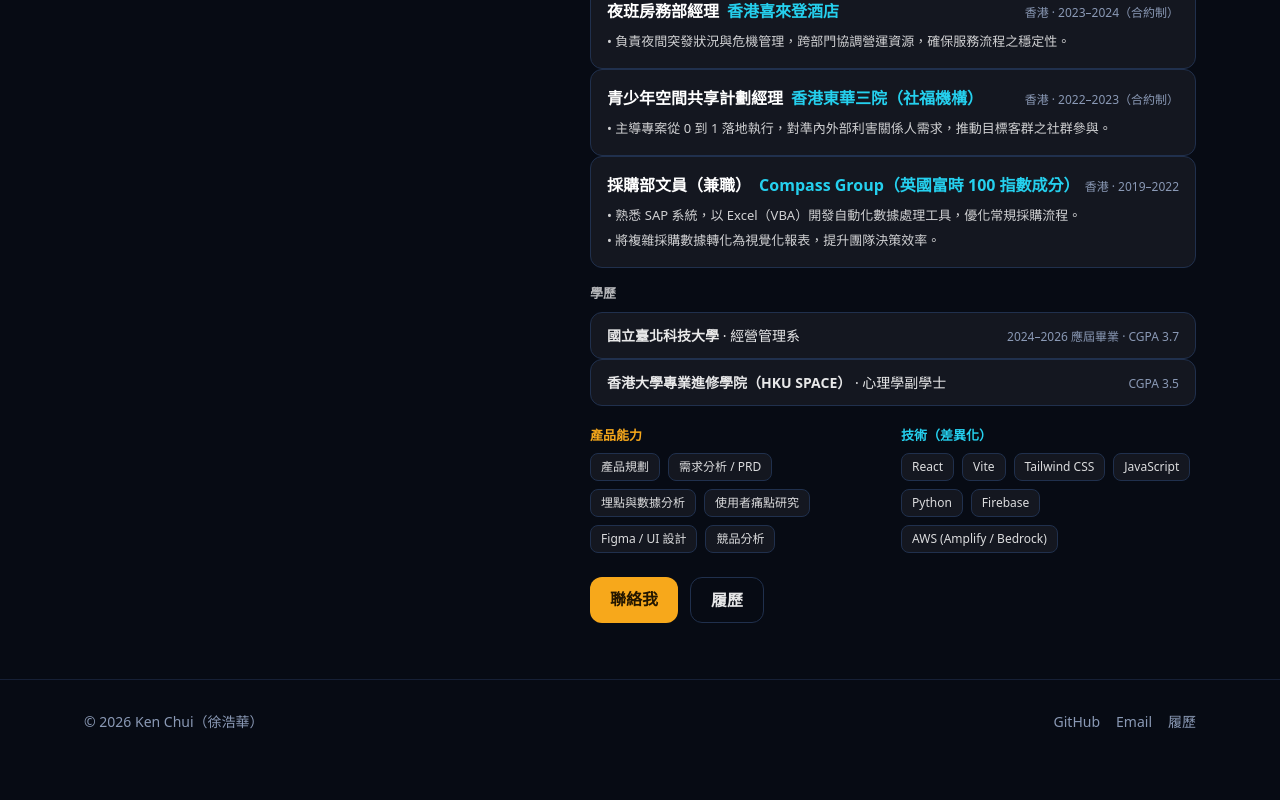
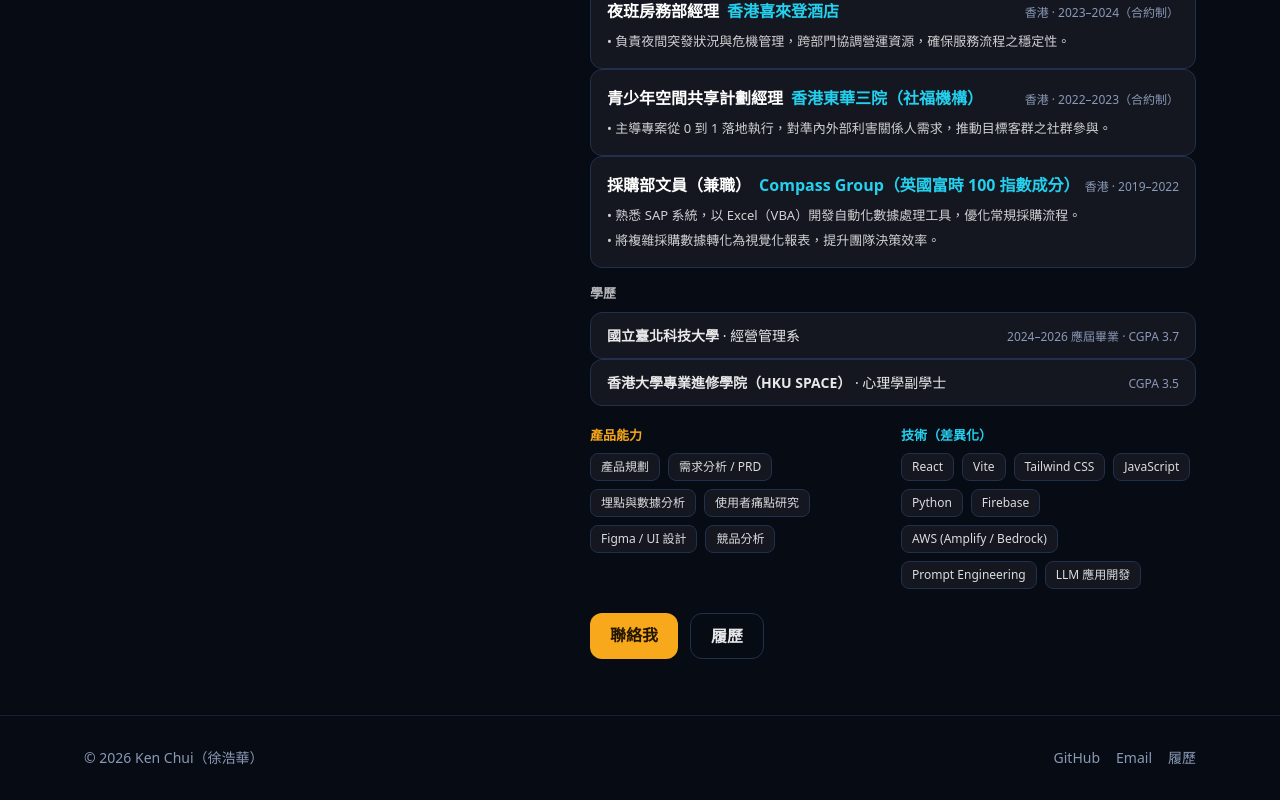
Before and after one commit to a96020183/ken-chui, a React (Vite) app: page / in a window 1280 px wide. Shown: the part 2552-3352 px from the top of the page. Before the commit the page ends 3316 px from the top, so only its background shows below. Built offline with nearby package versions, Linux system fonts and the light colour scheme.

Commit message:
feat: 加入 AI/LLM 相關技能標籤

```diff
--- a/src/data/profile.js
+++ b/src/data/profile.js
@@ -20,7 +20,7 @@ export const profile = {
     { label: '產品設計', items: ['Figma', 'PRD 撰寫', '使用者路徑分析', '競品分析'] },
     { label: '數據分析', items: ['Firebase', 'Mixpanel', 'GA4', '埋點規劃', 'SQL', 'SAP'] },
     { label: '前端開發', items: ['React', 'Vite', 'Tailwind CSS', 'JavaScript', 'Python'] },
-    { label: 'AI 與雲端', items: ['Prompt Engineering', 'AWS Amplify / Bedrock'] },
+    { label: 'AI 與雲端', items: ['Prompt Engineering', 'LLM 產品設計（RAG / Agent）', 'AI Prototyping', 'AWS Amplify / Bedrock'] },
   ],
   intro: [
     '國立臺北科技大學經營管理系應屆畢業（2026）。商管訓練讓我習慣先從商業問題與使用者需求出發，再決定怎麼做。',
@@ -29,7 +29,7 @@ export const profile = {
   ],
   // 兩類技能：產品是本業，技術是差異化武器
   productSkills: ['產品規劃', '需求分析 / PRD', '埋點與數據分析', '使用者痛點研究', 'Figma / UI 設計', '競品分析'],
-  techSkills: ['React', 'Vite', 'Tailwind CSS', 'JavaScript', 'Python', 'Firebase', 'AWS (Amplify / Bedrock)'],
+  techSkills: ['React', 'Vite', 'Tailwind CSS', 'JavaScript', 'Python', 'Firebase', 'AWS (Amplify / Bedrock)', 'Prompt Engineering', 'LLM 應用開發'],
   experience: [
     {
       role: '產品企劃實習（APM）',
```
